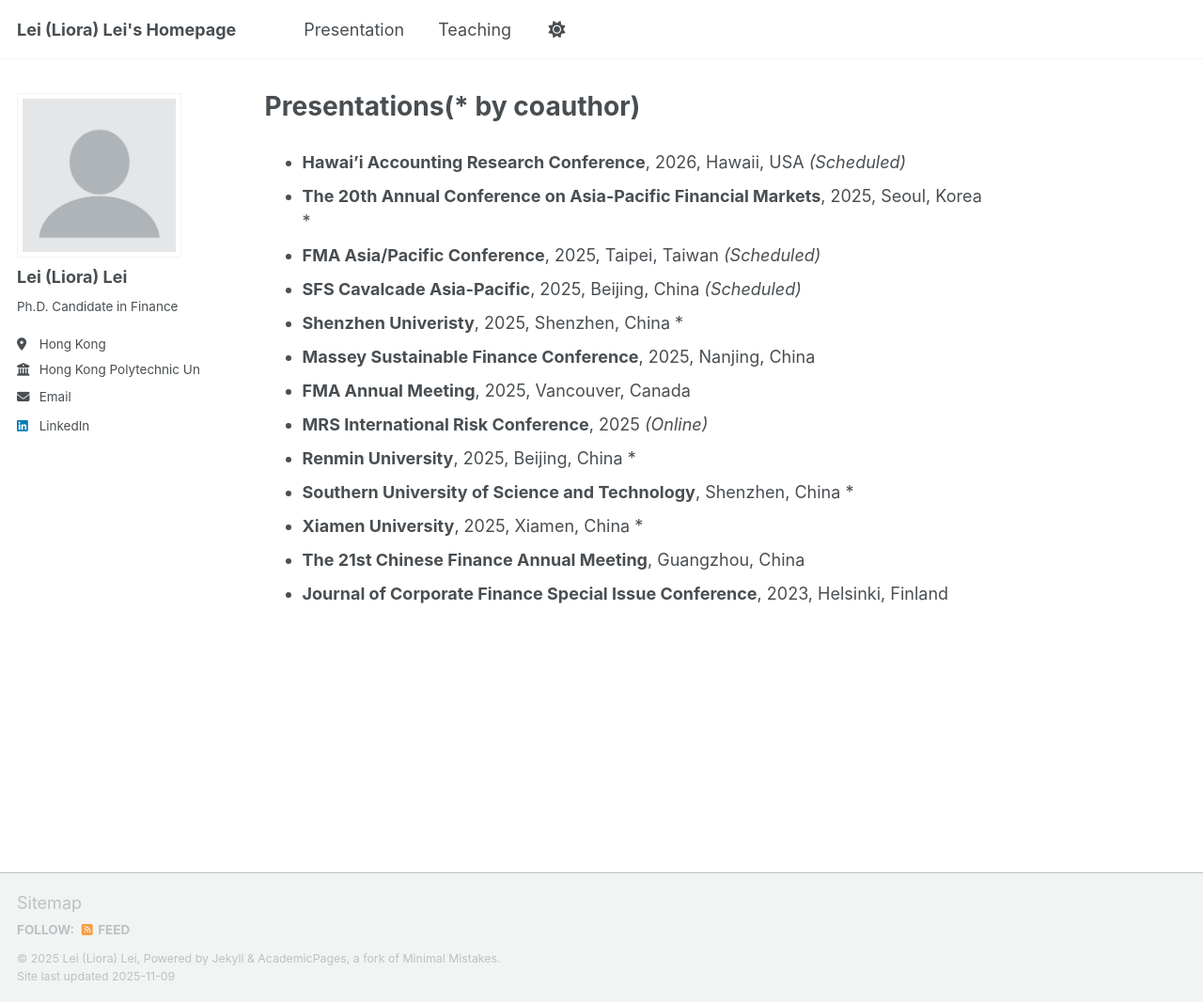
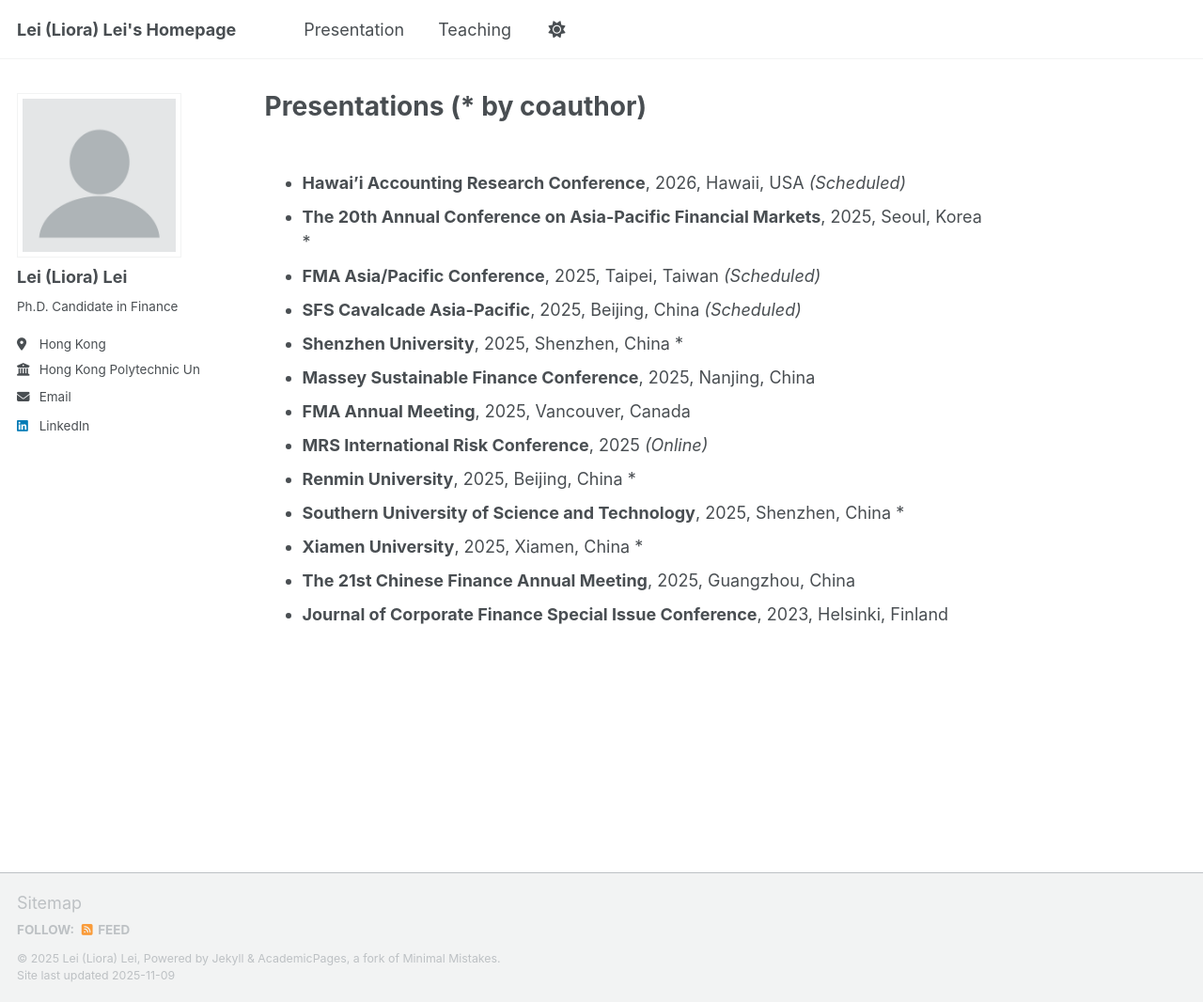
Before and after one commit to Liora-Lei/Lei-Lei, a Jekyll site: the page built from presentation.md, in a window 1280 px wide and 1066 px high. Shown: the whole window at 94% size. Built offline with Jekyll 4.4.1, drawn with Linux system fonts in a browser that asks for light colours; a script that is not in the unit is left out; some of the changed lines change nothing that is shown.

Commit message:
Update presentation.md

```diff
--- a/presentation.md
+++ b/presentation.md
@@ -1,21 +1,32 @@
 ---
 layout: single
-title: "Presentations(* by coauthor)"
+title: "Presentations (* by coauthor)"
 permalink: /presentation/
 author_profile: true
 hide_meta: true
 ---
 
+<style>
+.page__content h1,
+.page__content h2,
+.page__content h3 {
+  margin-top: 1.5em; /* 根据Teaching页视觉调整，原值约0.5em */
+}
+.page__content {
+  margin-top: 1.2em; /* 调整正文整体上边距 */
+}
+</style>
+
 - **Hawai'i Accounting Research Conference**, 2026, Hawaii, USA *(Scheduled)*
 - **The 20th Annual Conference on Asia-Pacific Financial Markets**, 2025, Seoul, Korea *
 - **FMA Asia/Pacific Conference**, 2025, Taipei, Taiwan *(Scheduled)*
 - **SFS Cavalcade Asia-Pacific**, 2025, Beijing, China *(Scheduled)*
-- **Shenzhen Univeristy**, 2025, Shenzhen, China *
+- **Shenzhen University**, 2025, Shenzhen, China *
 - **Massey Sustainable Finance Conference**, 2025, Nanjing, China
 - **FMA Annual Meeting**, 2025, Vancouver, Canada
 - **MRS International Risk Conference**, 2025 *(Online)*
 - **Renmin University**, 2025, Beijing, China *
-- **Southern University of Science and Technology**, Shenzhen, China *
+- **Southern University of Science and Technology**, 2025, Shenzhen, China *
 - **Xiamen University**, 2025, Xiamen, China *
-- **The 21st Chinese Finance Annual Meeting**, Guangzhou, China
+- **The 21st Chinese Finance Annual Meeting**, 2025, Guangzhou, China
 - **Journal of Corporate Finance Special Issue Conference**, 2023, Helsinki, Finland
```
